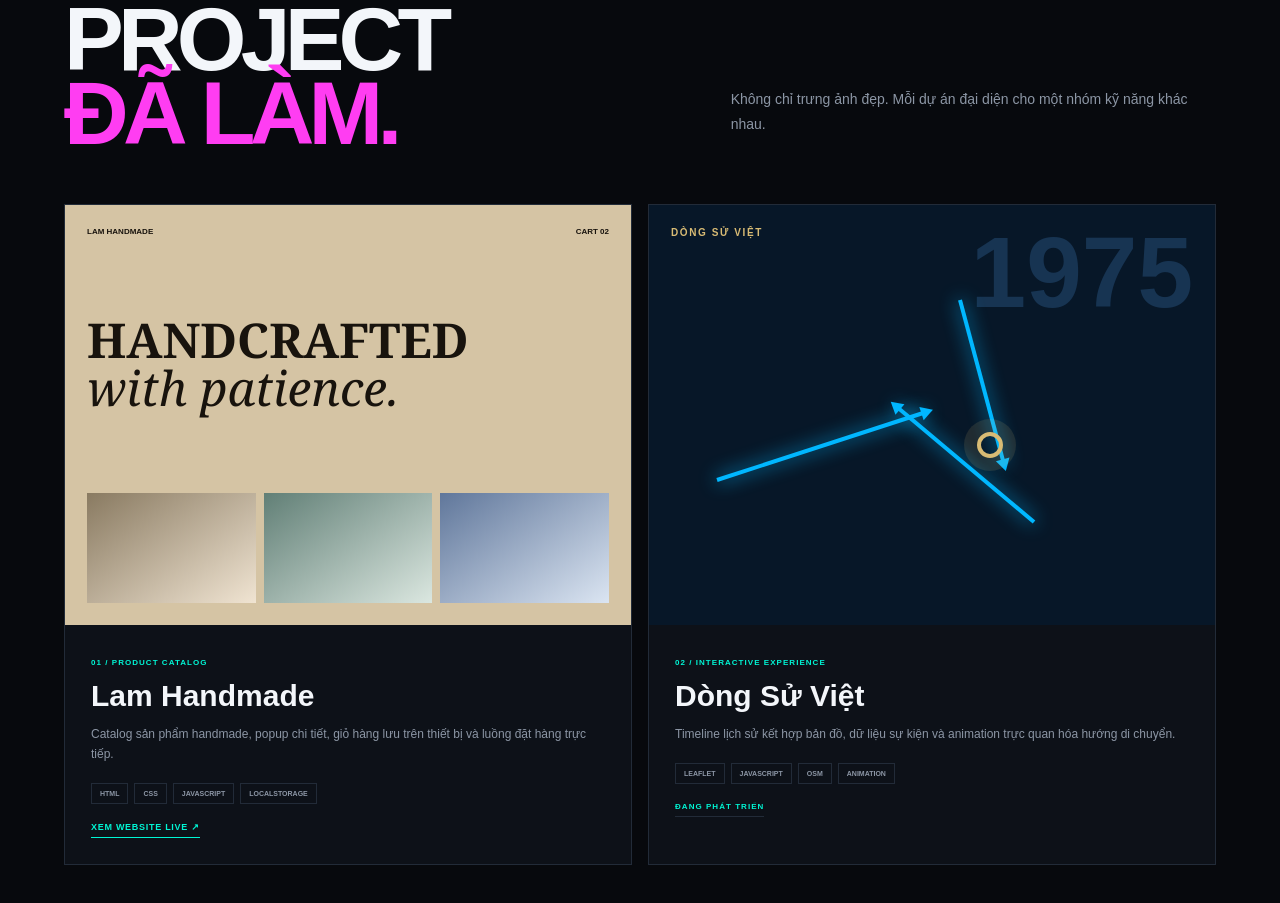
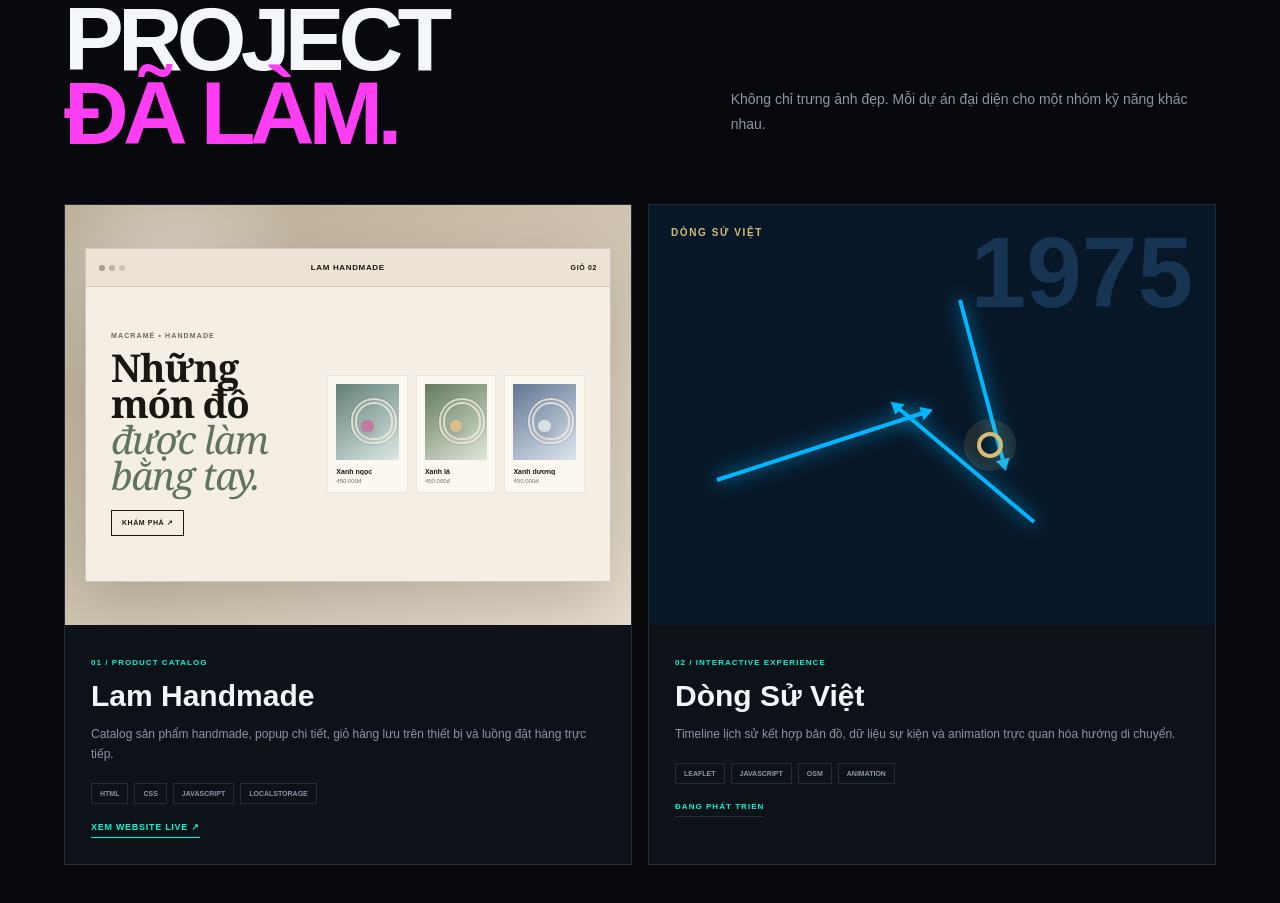
Before and after one commit to trantngocxuan-crypto/quan-dev, a plain HTML site: page index.html in a window 1280 px wide. Shown: the part 3036-3939 px from the top of the page. Drawn offline with Linux system fonts and the light colour scheme.

Commit message:
Add files via upload

```diff
--- a/index.html
+++ b/index.html
@@ -200,10 +200,28 @@
 
       <div class="project-grid">
         <article class="project-card">
-          <div class="project-screen lam">
-            <div class="mock-top"><b>LAM HANDMADE</b><span>CART 02</span></div>
-            <div class="lam-copy">HANDCRAFTED<br><em>with patience.</em></div>
-            <div class="lam-items"><i></i><i></i><i></i></div>
+          <div class="project-screen lam" aria-label="Bản xem trước giao diện Lam Handmade">
+            <div class="lam-browser">
+              <div class="lam-browser-bar">
+                <div class="lam-dots" aria-hidden="true"><i></i><i></i><i></i></div>
+                <span>Lam Handmade</span>
+                <b>GIỎ 02</b>
+              </div>
+
+              <div class="lam-preview-body">
+                <div class="lam-preview-copy">
+                  <small>MACRAMÉ • HANDMADE</small>
+                  <h4>Những món đồ<br><em>được làm bằng tay.</em></h4>
+                  <span class="lam-preview-btn">KHÁM PHÁ ↗</span>
+                </div>
+
+                <div class="lam-product-row" aria-hidden="true">
+                  <div class="lam-product teal"><span></span><b>Xanh ngọc</b><small>450.000đ</small></div>
+                  <div class="lam-product green"><span></span><b>Xanh lá</b><small>450.000đ</small></div>
+                  <div class="lam-product blue"><span></span><b>Xanh dương</b><small>450.000đ</small></div>
+                </div>
+              </div>
+            </div>
           </div>
           <div class="project-info">
             <span>01 / PRODUCT CATALOG</span>
--- a/style.css
+++ b/style.css
@@ -179,14 +179,7 @@ a{color:inherit}
 .project-grid{display:grid;grid-template-columns:1fr 1fr;gap:16px}
 .project-card{border:1px solid var(--line);background:var(--panel)}
 .project-screen{height:420px;position:relative;overflow:hidden}
-.project-screen.lam{background:#d5c4a4;color:#18130d;padding:22px}
-.mock-top{display:flex;justify-content:space-between;font-size:8px;font-weight:900}
-.lam-copy{margin-top:80px;font:700 48px/1 Georgia,serif}
-.lam-copy em{font-weight:400}
-.lam-items{position:absolute;left:22px;right:22px;bottom:22px;display:grid;grid-template-columns:repeat(3,1fr);gap:8px}
-.lam-items i{height:110px;background:linear-gradient(145deg,#897a61,#f0e4d2)}
-.lam-items i:nth-child(2){background:linear-gradient(145deg,#617f76,#dbe7e0)}
-.lam-items i:nth-child(3){background:linear-gradient(145deg,#60779b,#dbe5f2)}
+
 .project-screen.history{background:#071728}
 .history-year{position:absolute;right:22px;top:10px;font:900 100px Arial;color:#173452}
 .history-title{position:absolute;left:22px;top:22px;color:#d8bb74;font-size:10px;font-weight:900;letter-spacing:.16em}
@@ -545,3 +538,176 @@ img,svg,video,canvas,iframe{
     width:100%;
   }
 }
+
+/* ===== V5.2 LAM HANDMADE PROJECT PREVIEW FIX ===== */
+.project-screen.lam{
+  background:
+    radial-gradient(circle at 18% 18%,rgba(255,255,255,.42),transparent 25%),
+    linear-gradient(145deg,#b7aa92,#e8dece);
+  color:#1a1712;
+  padding:20px;
+  display:flex;
+  align-items:center;
+  justify-content:center;
+}
+
+.lam-browser{
+  width:min(100%,560px);
+  height:min(88%,360px);
+  min-width:0;
+  overflow:hidden;
+  border:1px solid rgba(28,23,17,.18);
+  background:#f4eee5;
+  box-shadow:0 24px 60px rgba(27,22,17,.18);
+}
+
+.lam-browser-bar{
+  height:38px;
+  display:grid;
+  grid-template-columns:auto 1fr auto;
+  align-items:center;
+  gap:12px;
+  padding:0 13px;
+  border-bottom:1px solid rgba(28,23,17,.12);
+  background:#ece3d6;
+  font-size:8px;
+  letter-spacing:.08em;
+  text-transform:uppercase;
+}
+
+.lam-browser-bar>span{
+  min-width:0;
+  text-align:center;
+  white-space:nowrap;
+  overflow:hidden;
+  text-overflow:ellipsis;
+  font-weight:800;
+}
+
+.lam-browser-bar>b{font-size:7px}
+
+.lam-dots{display:flex;gap:4px}
+.lam-dots i{
+  width:6px;height:6px;border-radius:50%;
+  background:#aa9d88;
+}
+.lam-dots i:nth-child(2){opacity:.7}
+.lam-dots i:nth-child(3){opacity:.45}
+
+.lam-preview-body{
+  height:calc(100% - 38px);
+  padding:25px;
+  display:grid;
+  grid-template-columns:.86fr 1.14fr;
+  gap:22px;
+  align-items:center;
+}
+
+.lam-preview-copy{min-width:0}
+.lam-preview-copy small{
+  display:block;
+  margin-bottom:10px;
+  color:#706654;
+  font-size:7px;
+  font-weight:900;
+  letter-spacing:.16em;
+}
+.lam-preview-copy h4{
+  margin:0 0 17px;
+  font:700 clamp(22px,3vw,42px)/.94 Georgia,serif;
+  letter-spacing:-.035em;
+}
+.lam-preview-copy h4 em{
+  font-weight:400;
+  color:#5f735f;
+}
+.lam-preview-btn{
+  display:inline-block;
+  padding:8px 10px;
+  border:1px solid #1a1712;
+  font-size:7px;
+  font-weight:900;
+  letter-spacing:.08em;
+}
+
+.lam-product-row{
+  min-width:0;
+  display:grid;
+  grid-template-columns:repeat(3,minmax(0,1fr));
+  gap:8px;
+}
+.lam-product{
+  min-width:0;
+  padding:8px;
+  background:#fbf8f2;
+  border:1px solid rgba(28,23,17,.08);
+}
+.lam-product>span{
+  display:block;
+  aspect-ratio:.82;
+  margin-bottom:8px;
+  position:relative;
+  overflow:hidden;
+  background:linear-gradient(145deg,#627f78,#dce9e5);
+}
+.lam-product>span::before{
+  content:"";
+  position:absolute;
+  width:54%;
+  aspect-ratio:1;
+  left:23%;
+  top:18%;
+  border:6px double rgba(249,242,232,.72);
+  border-radius:50% 50% 46% 46%;
+  box-shadow:0 0 0 1px rgba(24,22,18,.1);
+}
+.lam-product>span::after{
+  content:"";
+  position:absolute;
+  width:20%;
+  aspect-ratio:1;
+  left:40%;
+  top:47%;
+  border-radius:50%;
+  background:#c37aa0;
+  box-shadow:0 5px 10px rgba(44,27,37,.18);
+}
+.lam-product.green>span{background:linear-gradient(145deg,#647a5e,#dfe8d9)}
+.lam-product.green>span::after{background:#d8c08b}
+.lam-product.blue>span{background:linear-gradient(145deg,#617692,#dde6ef)}
+.lam-product.blue>span::after{background:#d8e2e6}
+.lam-product b,.lam-product small{
+  display:block;
+  overflow:hidden;
+  text-overflow:ellipsis;
+  white-space:nowrap;
+}
+.lam-product b{font-size:7px}
+.lam-product small{margin-top:3px;color:#786f62;font-size:6px}
+
+@media(max-width:760px){
+  .project-screen.lam{padding:12px}
+  .lam-browser{height:92%}
+  .lam-preview-body{
+    padding:16px;
+    grid-template-columns:1fr;
+    gap:13px;
+    align-content:center;
+  }
+  .lam-preview-copy small{margin-bottom:6px}
+  .lam-preview-copy h4{
+    margin-bottom:10px;
+    font-size:24px;
+  }
+  .lam-preview-btn{padding:6px 8px}
+  .lam-product-row{gap:6px}
+  .lam-product{padding:5px}
+  .lam-product b{font-size:6px}
+  .lam-product small{font-size:5.5px}
+}
+
+@media(max-width:390px){
+  .lam-preview-copy h4{font-size:21px}
+  .lam-browser-bar{grid-template-columns:auto 1fr;gap:8px}
+  .lam-browser-bar>b{display:none}
+}
```
